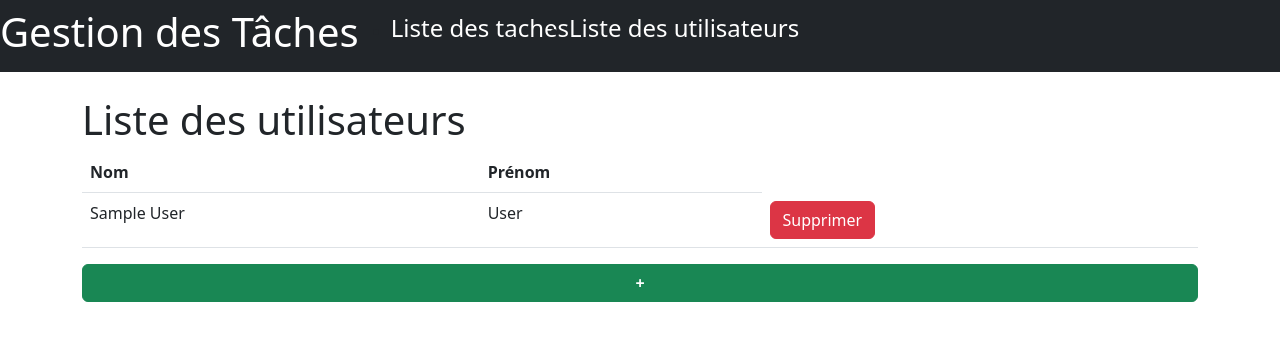
After one commit to Alexilian/djangoARendre, a Django app: page /userTasks/users/ in a window 1280 px wide. The commit adds this page. Shown: the top 341 px of the page. Run offline with Django 3.2, Linux system fonts and the light colour scheme; tables that the repository leaves empty hold one stand-in row (values such as "Sample post"); some libraries are stand-ins or nearby versions.

Commit message:
user list/add/delete - task delete

```diff
--- a/userTasks/templates/baseLayout.html
+++ b/userTasks/templates/baseLayout.html
@@ -18,7 +18,11 @@
 <body>
     {% block nav %}
     <nav class="navbar navbar-expand-md navbar-dark bg-dark mb-4">
-        <h1 style="color:white"> Gestion des Tâches </h1>
+        <h1  style="color:white"> Gestion des Tâches </h1>
+        <ul style="display: flex;">
+            <li><a href="/userTasks/list/" style="text-decoration: none; color:white; font-size: 150%;">Liste des taches</a></li>
+            <li><a href="/userTasks/users/" style="text-decoration: none; color:white; font-size: 150%;">Liste des utilisateurs</a></li>
+        </ul>
     </nav>
     {% endblock %}
     <main role="main" class="container top-pushed">
--- a/userTasks/templates/list.html
+++ b/userTasks/templates/list.html
@@ -35,11 +35,11 @@ Les Tâches
                 {% endif %}
             </td>
             <td><button class="btn btn-primary">Modifier</button></td>
-            <td><a href="delete/{{task_delete}}"><button class="btn btn-danger">Supprimer</button></a></td>
-            <td><a href="{{elem.id}}"><button class="btn btn-info"><i class="fa-solid fa-magnifying-glass"></i></button></a></td>
+            <td><a href="/userTasks/list/delete/{{elem.id}}"><button class="btn btn-danger">Supprimer</button></a></td>
+            <td><a href="/userTasks/tacheDetail/{{elem.id}}"><button class="btn btn-info"><i class="fa-solid fa-magnifying-glass"></i></button></a></td>
         </tr>
     </tbody>
     {% endfor %}
 </table>
-<button class="btn btn-success" style="width: 100%; font-weight: bolder;">+</button>
+<a href="../addTask/"><button class="btn btn-success" style="width: 100%; font-weight: bolder;">+</button></a>
 {% endblock %}
--- /dev/null
+++ b/userTasks/templates/users.html
@@ -0,0 +1,30 @@
+{% extends "baseLayout.html" %}
+{% load static %}
+{% block title %}
+Les Tâches
+{% endblock %}
+{% block styles %}
+{{ block.super }}
+<link rel="stylesheet" href="{% static 'node_modules/@fortawesome/fontawesome-free/css/all.css' %}">
+{% endblock %}
+{% block content %}
+<h1>Liste des utilisateurs</h1>
+<table class="table">
+    <thead>
+        <tr>
+            <th scope="col">Nom</th>
+            <th scope="col">Prénom</th>
+        </tr>
+    </thead>
+    {% for elem in objets %}
+    <tbody>
+        <tr>
+            <td>{{elem.name}}</td>
+            <td>{{elem.surname}}</td>
+            <td><a href="/userTasks/users/delete/{{elem.id}}"><button class="btn btn-danger">Supprimer</button></a></td>
+        </tr>
+    </tbody>
+    {% endfor %}
+</table>
+<a href="../addUser/"><button class="btn btn-success" style="width: 100%; font-weight: bolder;">+</button></a>
+{% endblock %}
--- a/userTasks/urls.py
+++ b/userTasks/urls.py
@@ -3,7 +3,10 @@ from . import views
 
 urlpatterns = [
     path ('list/', views.task_list, name='list'),
-    path ('list/<param>', views.task_list, name='list'),
+    path ('list/<param1>/<param2>', views.task_list, name='list'),
     path('addTask/', views.task ,name='task'),
-    path('list/<param>', views.task_detail, name='detail'),
+    path('tacheDetail/<param>', views.task_detail, name='detail'),
+    path ('users/', views.user_list, name='list'),
+    path('addUser/', views.user ,name='task'),
+    path ('users/<param1>/<param2>', views.user_list, name='list'),
     ]
--- a/userTasks/views.py
+++ b/userTasks/views.py
@@ -13,9 +13,9 @@ from django.forms import ModelForm, DateInput
 
 # Create your views here.
 
-def task_list(request, param=""):
-    if param == "":
-        Task.objects.get(id=param).delete()
+def task_list(request, param1="", param2=""):
+    if param1 == "delete":
+        Task.objects.get(id=param2).delete()
     objets = Task.objects.all().order_by('due_date')
     return render(request, template_name = 'list.html', context = {'objets' : objets})
 
@@ -23,8 +23,12 @@ def task_detail(request, param):
     objet = Task.objects.get(id=param)
     return render(request, template_name = 'detail.html', context = {'objet' : objet})
 
-def task_delete(request, param):
-    Task.objects.get(id=param).delete()
+
+def user_list(request, param1="", param2=""):
+    if param1 == "delete":
+        User.objects.get(id=param2).delete()
+    objets = User.objects.all().order_by('name')
+    return render(request, template_name = 'users.html', context = {'objets' : objets})
 
 
 class TaskForm(ModelForm):
@@ -53,3 +57,23 @@ def task(request):
             new_task = task_form.save()
             return render(request, template_name = 'detail.html', context = {'objet' : new_task})
     return render(request ,'addTask.html', {'task_form':task_form})
+
+class UserForm(ModelForm):
+    def __init__(self, *args, **kwargs):
+        super(UserForm, self).__init__(*args, **kwargs)
+        self.fields["name"].label = "Nom"
+        self.fields["surname"].label = "Nom de famille"
+
+    class Meta:
+        model = User
+        fields = ("name", "surname")
+
+def user(request):
+    user_form = UserForm()
+    if request.method == "POST":
+        user_form = UserForm(request.POST)
+        if user_form.is_valid():
+            user_form.save()
+            objets = User.objects.all().order_by('name')
+            return render(request, template_name = 'users.html', context = {'objets' : objets})
+    return render(request ,'addUser.html', {'user_form':user_form})
```
Also changed, not shown: userTasks/templates/addUser.html (added, +18 -0 lines), userTasks/migrations/0001_initial.py.
